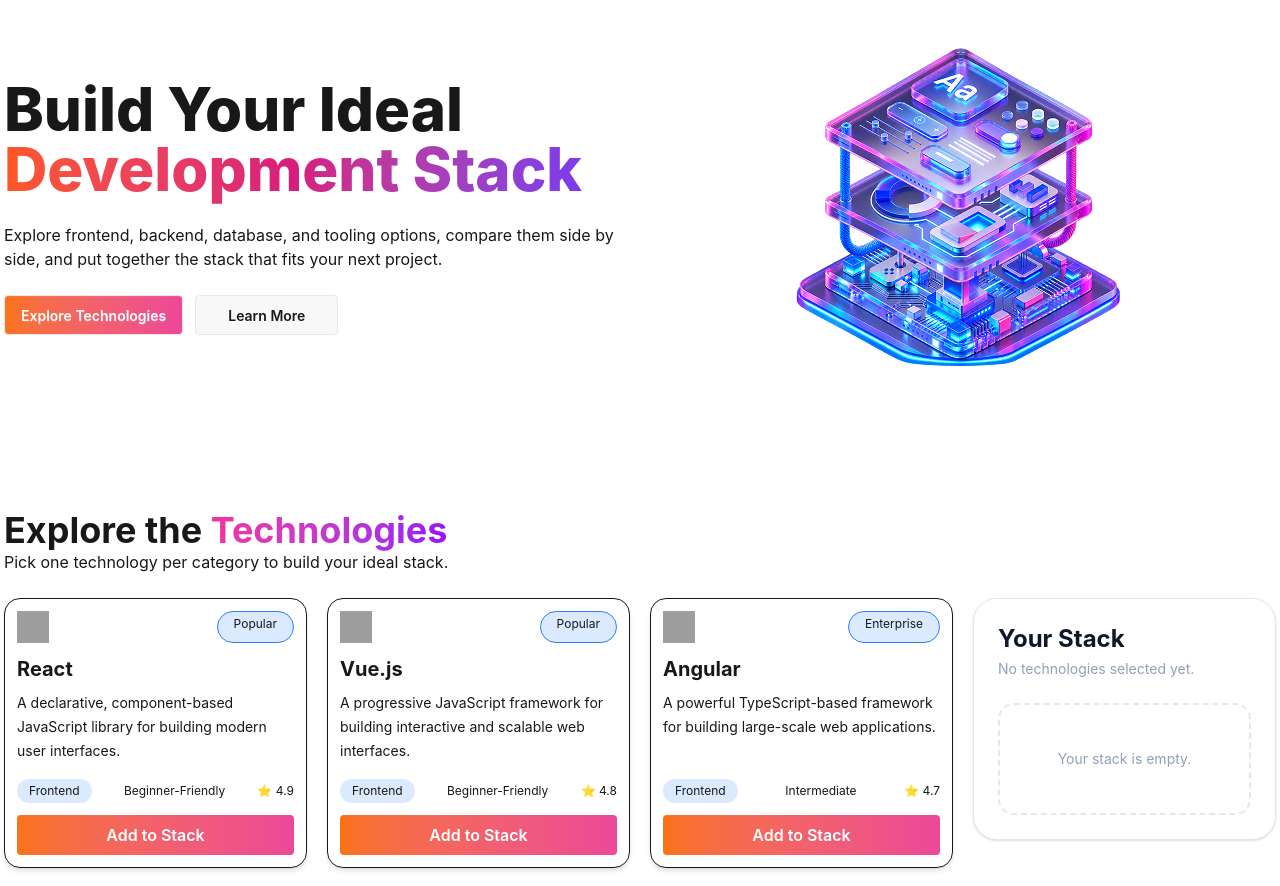
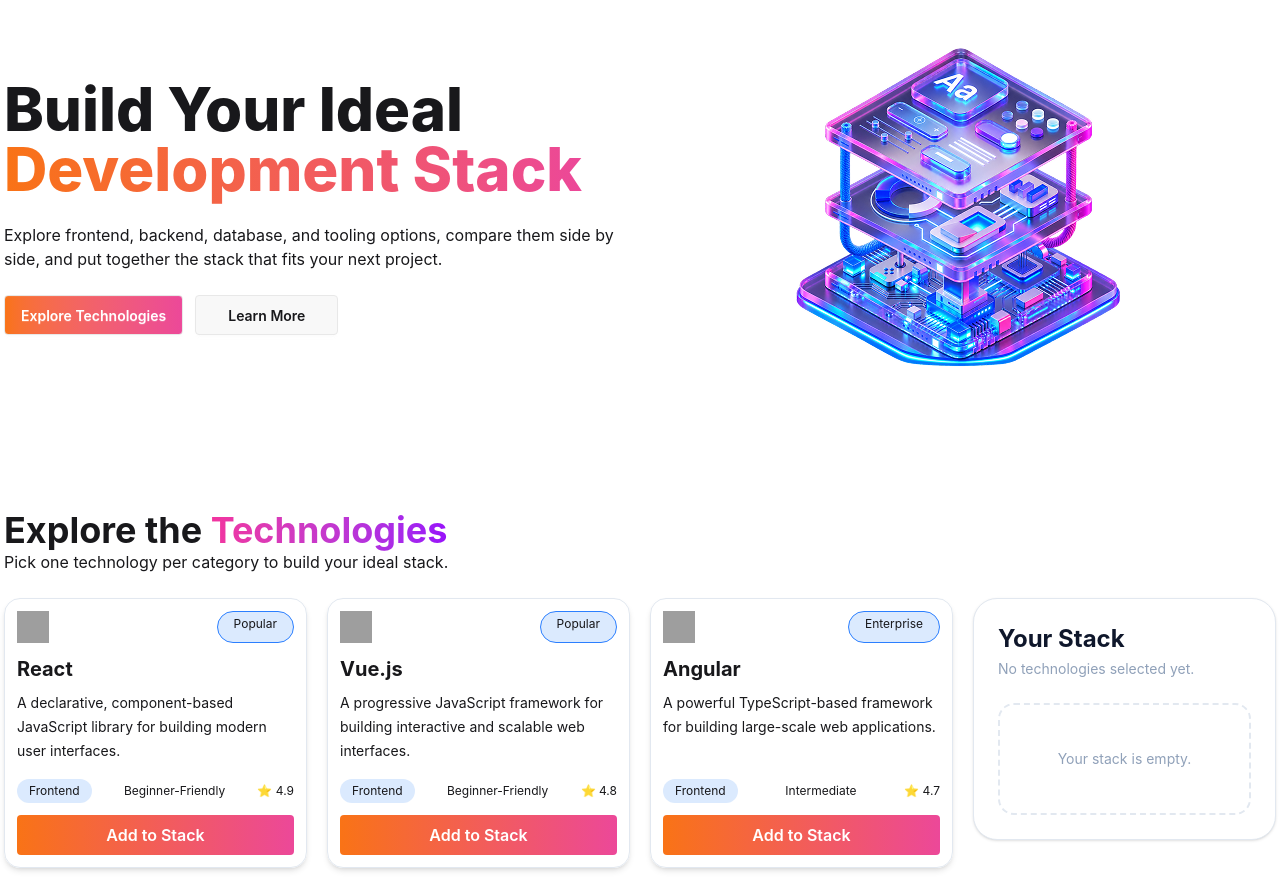
Before and after one commit to TanvirRahman888/DevStack, a React (Vite) app: page / in a window 1280 px wide. Shown: the part 120-1006 px from the top of the page. Built offline with nearby package versions, Linux system fonts and the light colour scheme; grey boxes are pictures that could not be loaded.

Commit message:
Added the Brand Gradient Color

```diff
--- a/src/App.css
+++ b/src/App.css
@@ -1,2 +1,10 @@
 @import "tailwindcss";
 @plugin "daisyui";
+
+@utility brand-gradient {
+  background-image: linear-gradient(
+    to right,
+    #f97316,
+    #ec4899
+  );
+}
--- a/src/Components/Hero/Hero.tsx
+++ b/src/Components/Hero/Hero.tsx
@@ -6,7 +6,7 @@
         <div className="lg:w-1/2 flex flex-col gap-6 text-center md:text-left">
           <h2 className="font-extrabold text-3xl md:text-6xl">
             Build Your Ideal <br />
-            <span className="bg-linear-to-r from-[#FF5722] via-[#D81B7E] to-[#7C3AED] bg-clip-text text-transparent">
+            <span className="brand-gradient bg-clip-text text-transparent">
               Development Stack
             </span>
           </h2>
--- a/src/Components/Technologies/Technologies.tsx
+++ b/src/Components/Technologies/Technologies.tsx
@@ -69,8 +69,6 @@
       </div>
 
       <div className=" mt-6 grid grid-cols-1 md:grid-cols-4 gap-5 ">
-        {/* Cards */}
-
         <div className=" md:col-span-3 grid grid-cols-1 sm:grid-cols-2 lg:grid-cols-3 gap-5 ">
           {technologies.map((technology) => (
             <TechnologyCard
@@ -82,9 +80,11 @@
           ))}
         </div>
 
-        {/* Stack Panel */}
-
-        <YourStack stack={stack} handleRemove={handleRemove} handleRemoveAll={handleRemoveAll}/>
+        <YourStack
+          stack={stack}
+          handleRemove={handleRemove}
+          handleRemoveAll={handleRemoveAll}
+        />
       </div>
     </section>
   );
--- a/src/Components/Technologies/TechnologyCard.tsx
+++ b/src/Components/Technologies/TechnologyCard.tsx
@@ -14,7 +14,7 @@
   isAdded,
 }: TechnologyCardProps) => {
   return (
-    <div className="h-full border rounded-2xl p-3 shadow-md flex flex-col gap-3">
+    <div className="h-full border border-slate-200 rounded-2xl p-3 shadow-md flex flex-col gap-3">
       {/* Header */}
 
       <div className=" flex justify-between ">
@@ -51,7 +51,7 @@
             ${
               isAdded
                 ? "bg-linear-to-r from-emerald-500 to-cyan-500 text-white font-semibold cursor-not-allowed"
-                : "bg-linear-to-r from-[#F97316] to-[#EC4899] text-white font-semibold hover:bg-linear-to-r hover:from-[#EC4899] hover:to-[#F97316]"
+                : "brand-gradient text-white font-semibold hover:bg-linear-to-r hover:from-[#EC4899] hover:to-[#F97316]"
             }
                 `}
       >
```
